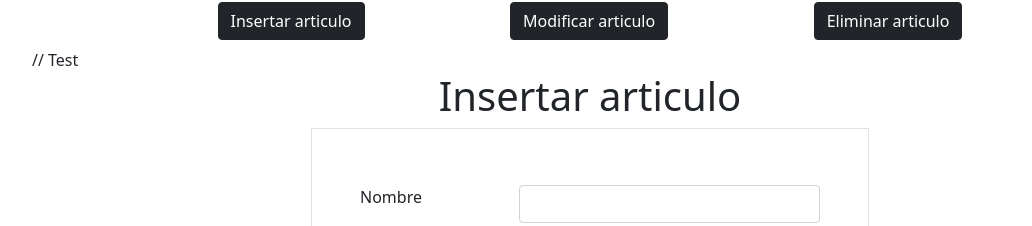
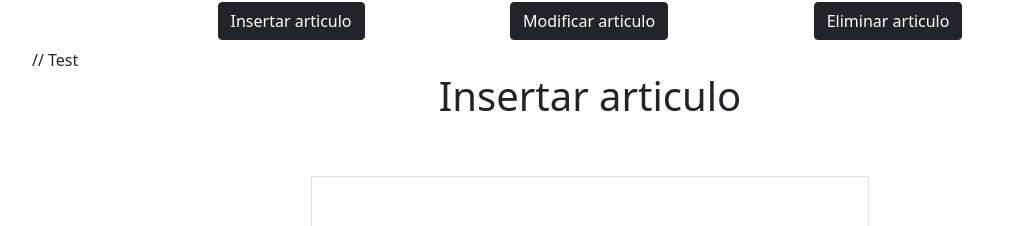
Before and after one commit to avi-2-avi/inventory-module, a React (Create React App) app in the folder src/ClientApp/: page / in a window 1280 px wide. Shown: the part 143-369 px from the top of the page, without its empty margins (50-1082 px from the left). Built offline with nearby package versions, Linux system fonts and the light colour scheme; no server answers.

Commit message:
Form corrections

```diff
--- a/src/ClientApp/src/App.js
+++ b/src/ClientApp/src/App.js
@@ -54,7 +54,7 @@ const App = () => {
 
             // Test
 
-            <div className="d-flex justify-content-center">
+            <div className="d-flex justify-content-center pb-5">
                 <h1>Insertar articulo</h1>
             </div>
             <Form action="none" />
```
